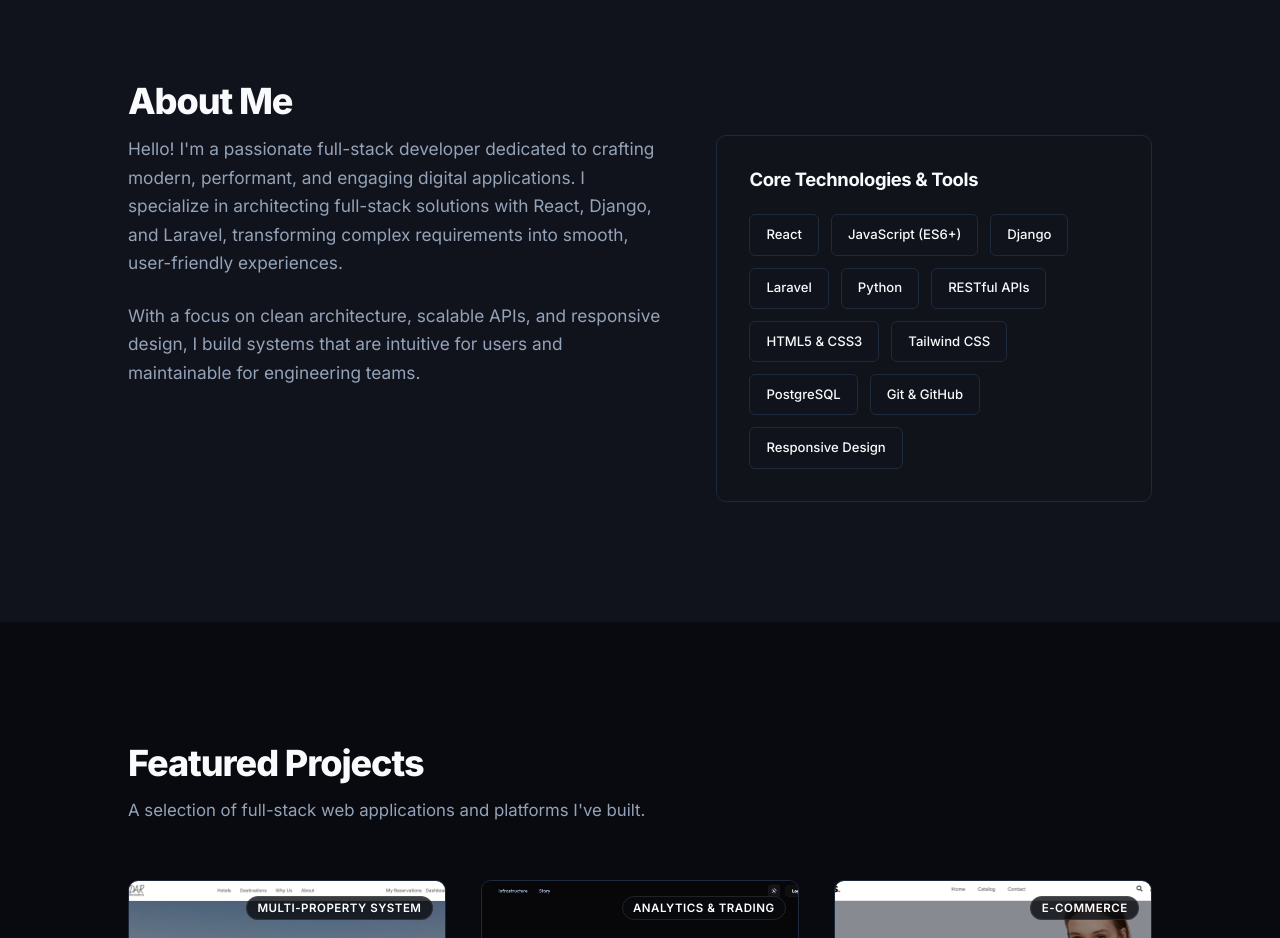
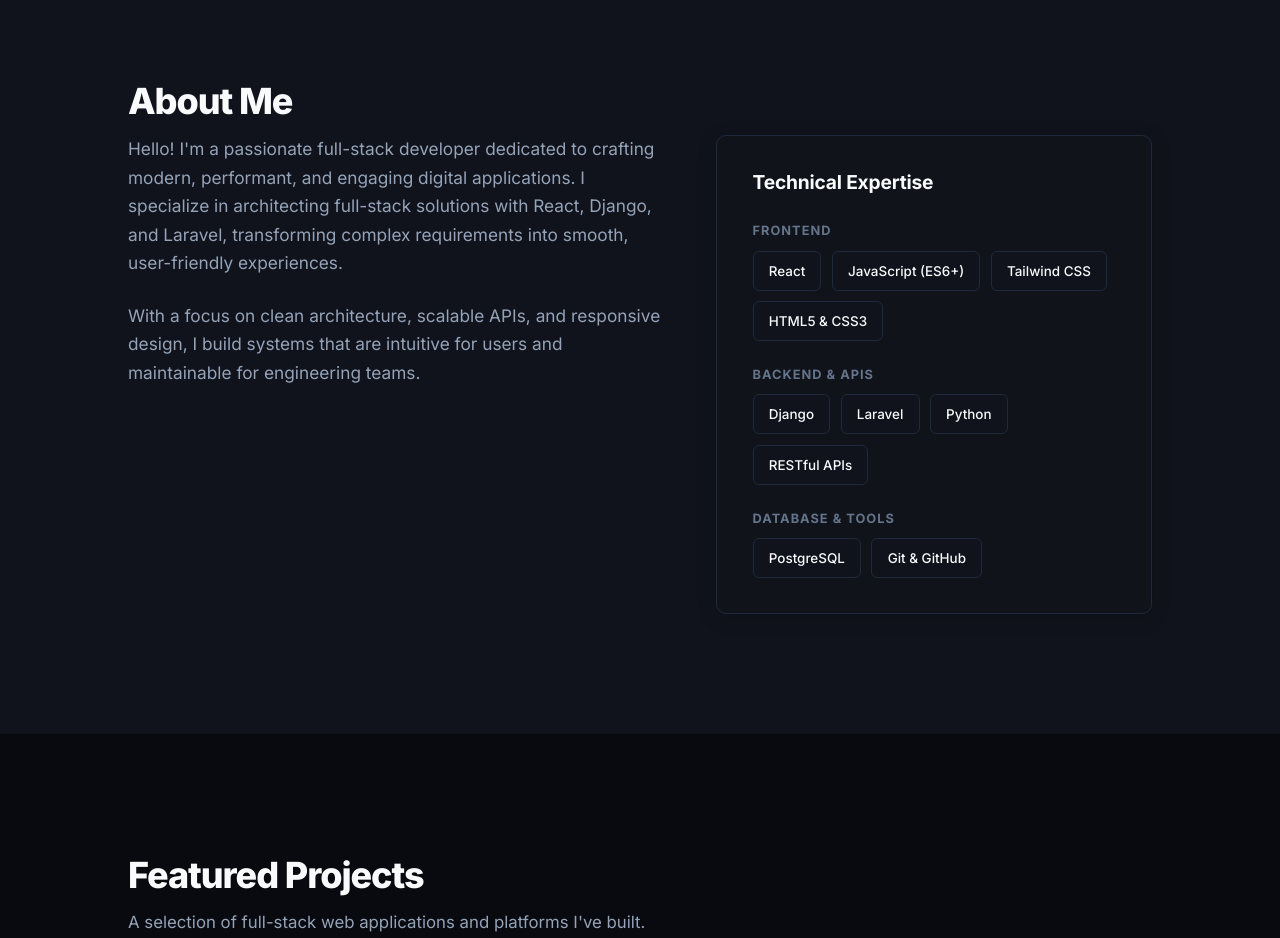
Before and after one commit to Kidkasam/portfolio_project_2, a plain HTML site: page index.html in a window 1280 px wide. Shown: the part 840-1778 px from the top of the page. Drawn offline with Linux system fonts and the light colour scheme.

Commit message:
Refactor skills into categorized technical domains and clean up styles

```diff
--- a/index.html
+++ b/index.html
@@ -95,19 +95,33 @@
             </div>
 
             <div class="skills-wrapper">
-                <h3 class="skills-category-title">Core Technologies &amp; Tools</h3>
+                <h3 class="skills-category-title">Technical Expertise</h3>
+                <div class="skills-container">
+                    <div class="skills-group">
+                        <h4 class="skills-group-label">Frontend</h4>
                         <div class="skills">
                             <div class="skill-tag">React</div>
                             <div class="skill-tag">JavaScript (ES6+)</div>
+                            <div class="skill-tag">Tailwind CSS</div>
+                            <div class="skill-tag">HTML5 &amp; CSS3</div>
+                        </div>
+                    </div>
+                    <div class="skills-group">
+                        <h4 class="skills-group-label">Backend &amp; APIs</h4>
+                        <div class="skills">
                             <div class="skill-tag">Django</div>
                             <div class="skill-tag">Laravel</div>
                             <div class="skill-tag">Python</div>
                             <div class="skill-tag">RESTful APIs</div>
-                    <div class="skill-tag">HTML5 &amp; CSS3</div>
-                    <div class="skill-tag">Tailwind CSS</div>
+                        </div>
+                    </div>
+                    <div class="skills-group">
+                        <h4 class="skills-group-label">Database &amp; Tools</h4>
+                        <div class="skills">
                             <div class="skill-tag">PostgreSQL</div>
                             <div class="skill-tag">Git &amp; GitHub</div>
-                    <div class="skill-tag">Responsive Design</div>
+                        </div>
+                    </div>
                 </div>
             </div>
         </div>
--- a/style.css
+++ b/style.css
@@ -475,29 +475,51 @@ h1, h2, h3, h4 {
 .skills-wrapper {
     background: var(--bg-card);
     border: 1px solid var(--border-color);
-    padding: 2rem;
+    padding: 2.2rem;
     border-radius: var(--radius-md);
+    box-shadow: 0 4px 20px rgba(0, 0, 0, 0.15);
 }
 
 .skills-category-title {
-    font-size: 1.15rem;
+    font-size: 1.2rem;
     font-weight: 700;
-    margin-bottom: 1.5rem;
+    margin-bottom: 1.8rem;
     color: var(--text-primary);
+    letter-spacing: -0.01em;
+}
+
+.skills-container {
+    display: flex;
+    flex-direction: column;
+    gap: 1.6rem;
+}
+
+.skills-group {
+    display: flex;
+    flex-direction: column;
+    gap: 0.75rem;
+}
+
+.skills-group-label {
+    font-size: 0.8rem;
+    text-transform: uppercase;
+    letter-spacing: 1px;
+    font-weight: 700;
+    color: var(--text-muted);
 }
 
 .skills {
     display: flex;
     flex-wrap: wrap;
-    gap: 0.75rem;
+    gap: 0.65rem;
 }
 
 .skill-tag {
-    padding: 0.55rem 1rem;
+    padding: 0.5rem 0.95rem;
     background: var(--bg-secondary);
     border: 1px solid var(--border-color);
     border-radius: var(--radius-sm);
-    font-size: 0.82rem;
+    font-size: 0.84rem;
     font-weight: 500;
     color: var(--text-primary);
     transition: var(--transition);
@@ -506,6 +528,7 @@ h1, h2, h3, h4 {
 .skill-tag:hover {
     border-color: var(--accent);
     color: var(--accent);
+    background: var(--accent-glow);
     transform: translateY(-2px);
 }
 
```
Lines whose indentation alone changed are shown as unchanged.
